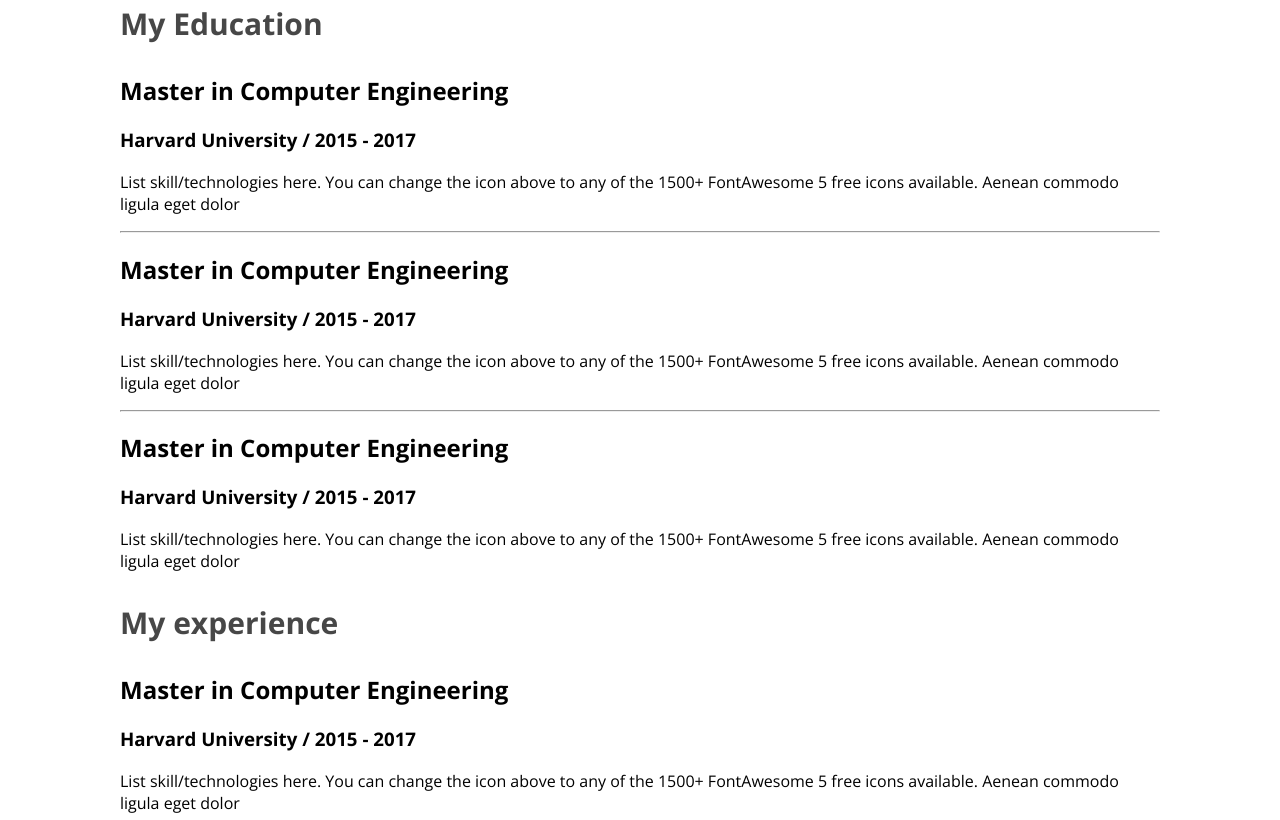
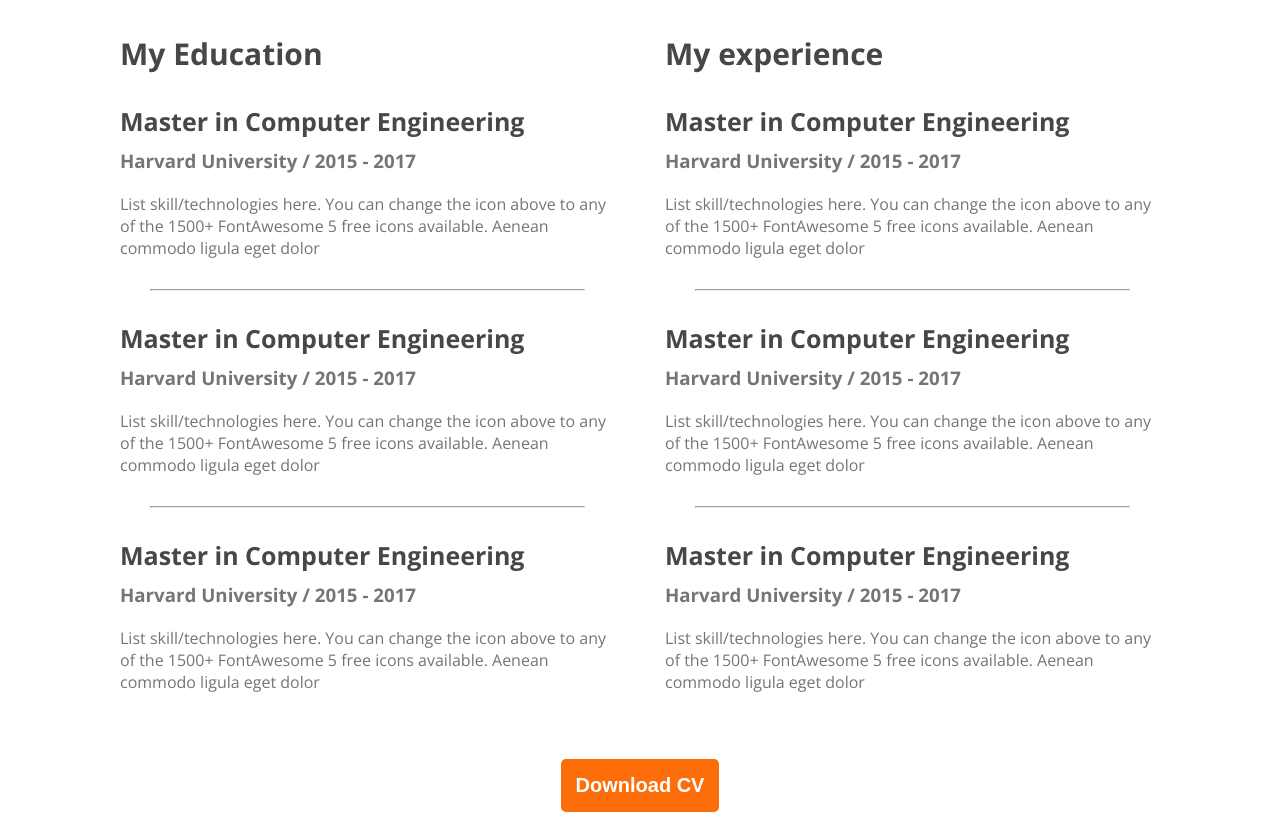
Before and after one commit to abanomanchy/webdevloper-portfolio, a plain HTML site: page index.html in a window 1280 px wide. Shown: the part 2100-2920 px from the top of the page. Drawn offline with nearby package versions, Linux system fonts and the light colour scheme.

Commit message:
added item description

```diff
--- a/index.html
+++ b/index.html
@@ -114,6 +114,7 @@
 </div>
 <section>
 <h3 class="section-title">A summary of resume</h3>
+<div class="resume-container">
 <div class="resume-colum">
     <h3 class="resume-colum-title"> My Education</h3>
 
@@ -175,6 +176,10 @@
 </div>
 
 </div>
+</div>
+<div class="download-cv">
+    <button class="btn">Download CV</button>
+</div>
 </section>
     </main>
     <footer>
--- a/styles/portfolio.css
+++ b/styles/portfolio.css
@@ -120,3 +120,27 @@ main{
     font-size: 30px;
     font-weight: 700;
 }
+.resume-container{
+    display: flex;
+    gap: 50px;
+}
+.resume-item-title{
+    color: #474747;
+    font-size: 25px;
+    font-weight: 700;
+    margin-bottom: 10px;
+}
+.resume-institute{
+    margin-bottom: 20px;
+    margin-top: 0px;
+}
+.resume-item-description,.resume-institute{
+    color: #757575;
+}
+.resume-container hr{
+    margin: 30px;
+}
+.download-cv{
+    text-align: center;
+    margin-top: 50px;
+}
```
